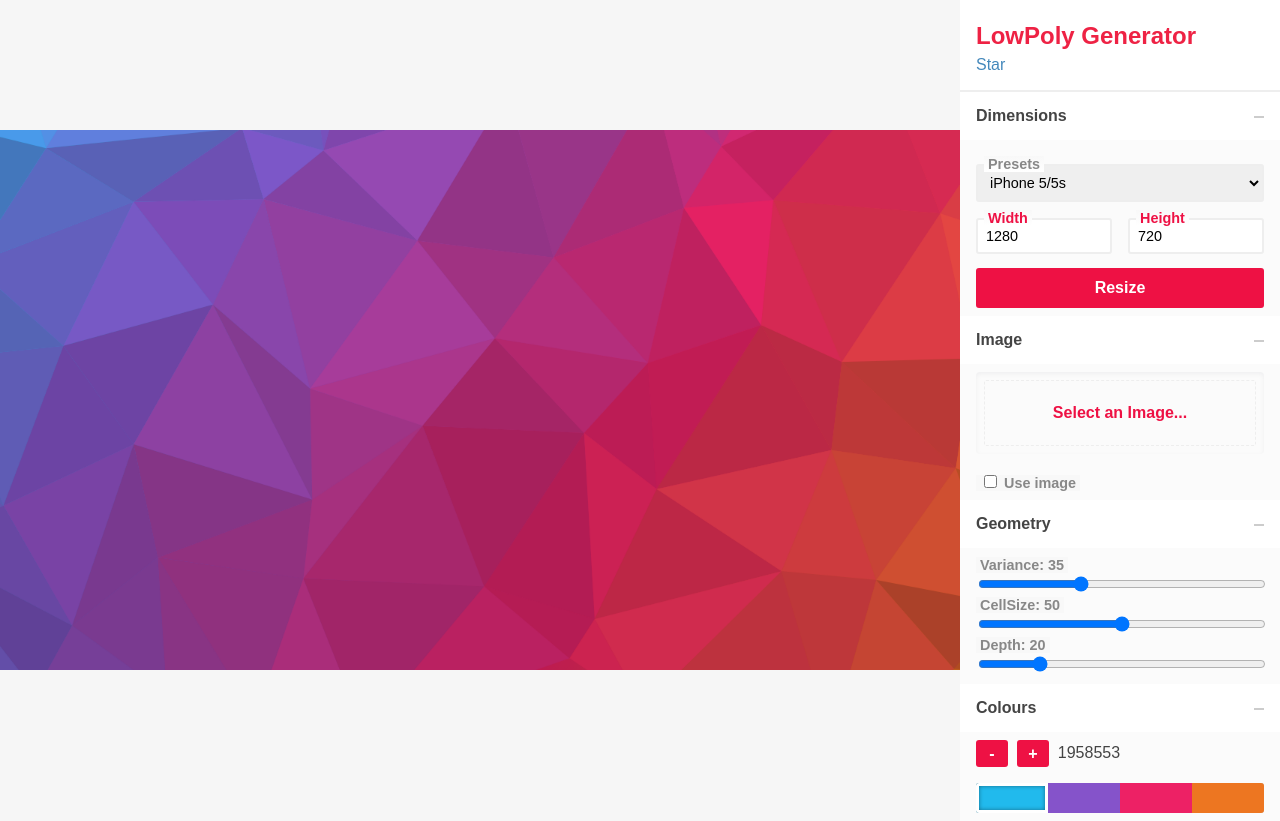
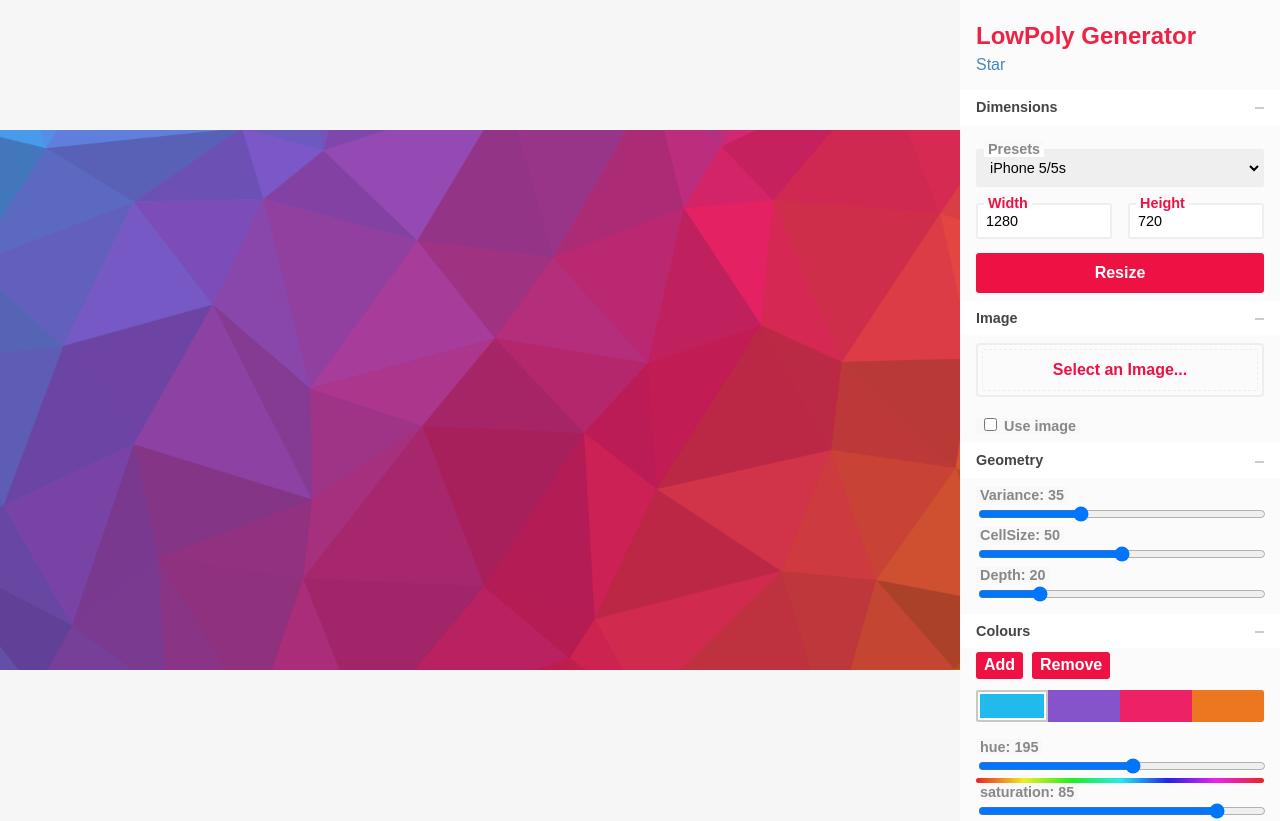
Before and after one commit to cojdev/lowpoly, a React app: page / in a window 1280 px wide. Shown: the top 821 px of the page. Built offline with nearby package versions, Linux system fonts and the light colour scheme; the HTML template or start-up script is replaced by a standard one.

Commit message:
Refactoring colour controls

```diff
--- a/src/js/Controls/ColourControls.jsx
+++ b/src/js/Controls/ColourControls.jsx
@@ -13,13 +13,19 @@ import { Button } from '../widgets/Button';
 
 import data from '../data';
 
+const Row = styled.div`
+    display: flex;
+    align-items: center;
+    margin: -.5ch;
+`;
+
 const SmallButton = styled.button`
     ${Button}
 
     display: inline-block;
-    width: 2rem;
     padding: .5ch .5rem;
-    margin-right: 1ch;
+    margin: 0 .5ch;
+    width: auto;
 
     ${props => props.disabled && css`
         background: #eee;
@@ -27,9 +33,19 @@ const SmallButton = styled.button`
     `}
 `;
 
+const AddButton = styled.button`
+    ${Button}
+
+    display: inline-block;
+    width: 2rem;
+    padding: .5ch .5rem;
+    height: 2rem;
+    margin-left: 1ch;
+`;
+
 const ColourGroup = styled.div`
     width: 100%;
-    height: 30px;
+    height: 2rem;
     position: relative;
     margin: 1em 0;
     overflow: hidden;
@@ -48,11 +64,15 @@ const ColourGroupInner = styled.div`
     background: #ccc;
 `;
 
-const ColourBar = styled.div`
+const ColourBar = styled.div.attrs(props => ({
+    style: {
+        background: props.background,
+    },
+}))`
     display: block;
     width: 100%;
     height: 5px;
-    background: ${props => props.background || '#ccc'};
+    border-radius: 10px;
 `;
 
 const Heading = styled.h3``;
@@ -77,9 +97,21 @@ export default class ColourControls extends React.Component {
     }
 
     componentDidUpdate(prevProps) {
-        if (this.props.settings !== prevProps.settings) {
-            // console.log(this.props.settings);
-            this.setState({ settings: this.props.settings });
+        const  { settings } = this.props;
+        const { active } = this.state;
+
+        const newState = Object.create(null);
+        if (settings !== prevProps.settings) {
+            // console.log(settings);
+            newState.settings = settings;
+
+            if (!settings[active]) {
+                console.log('not active: ', active, settings);
+                newState.active = settings.length - 1;
+
+            }
+
+            this.setState(newState);
         }
     }
 
@@ -90,7 +122,7 @@ export default class ColourControls extends React.Component {
         let settings = this.state.settings.slice();
 
         if (settings.length < this.state.maxColours) {
-            settings.push(hexToHsl(colour.getRandomHex(true)));
+            settings.push(colour.hexToHsl(colour.getRandomHex(true)));
             this.setState({ settings: settings }, () => this.props.setColours.call(this, this.state.settings));
         }
     }
@@ -99,7 +131,7 @@ export default class ColourControls extends React.Component {
      * Select a colour in the active palette triggered by an event
      */
     setActiveColour(e) {
-        this.setState({ active: parseInt(e.target.getAttribute('data-id'), 10)});
+        this.setState({ active: parseInt(e.target.getAttribute('data-id'), 10) });
     }
 
     /**
@@ -110,10 +142,10 @@ export default class ColourControls extends React.Component {
         const active = this.state.active;
 
         if (settings.length > 1) {
-            settings.splice(-1, 1);
+            settings.splice(active, 1);
 
             if (active > settings.length - 1) {
-                this.setState({active: settings.length - 1, settings: settings}, () => {
+                this.setState({ active: settings.length - 1, settings: settings }, () => {
                     this.props.setColours.call(this, settings);
                 });
             }
@@ -146,7 +178,7 @@ export default class ColourControls extends React.Component {
                 break;
         }
 
-        this.setState({settings: colours});
+        this.setState({ settings: colours });
     }
 
     /**
@@ -161,17 +193,17 @@ export default class ColourControls extends React.Component {
      * Set a selected palette as the current palette
      */
     handleSetPalette(palette) {
-        this.setState({active: 0});
+        this.setState({ active: 0 });
         this.props.setColours(palette);
     }
 
     render() {
-        const { settings } = this.state;
-        const { active } = this.state;
+        const { settings, active } = this.state;
 
         // console.log(settings);
 
         if (settings) {
+            console.log('active: ', active, settings);
             const activeColour = settings[active];
             const hsl = activeColour;
 
@@ -180,12 +212,12 @@ export default class ColourControls extends React.Component {
             let lumBarBg = `linear-gradient(to right,`;
 
             for (let i = 0; i <= 6; i++) {
-                hueBarBg += `hsl(${i*60}, ${activeColour[1]}%,${activeColour[2]}%)${i !== 6 ? ',' : ')' }`;
+                hueBarBg += `hsl(${i * 60}, ${activeColour[1]}%,${activeColour[2]}%)${i !== 6 ? ',' : ')'}`;
                 if (i < 2) {
-                    satBarBg += `hsl(${activeColour[0]}, ${i * 100}%, ${activeColour[2]}%)${i !== 1 ? ',' : ')' }`;
+                    satBarBg += `hsl(${activeColour[0]}, ${i * 100}%, ${activeColour[2]}%)${i !== 1 ? ',' : ')'}`;
                 }
                 if (i < 3) {
-                    lumBarBg += `hsl(${activeColour[0]}, ${activeColour[1]}%, ${i * 50}%)${i !== 2 ? ',' : ')' }`;
+                    lumBarBg += `hsl(${activeColour[0]}, ${activeColour[1]}%, ${i * 50}%)${i !== 2 ? ',' : ')'}`;
                 }
             }
 
@@ -201,14 +233,14 @@ export default class ColourControls extends React.Component {
 
             return (
                 <ControlGroup title="Colours">
-                    <SmallButton
-                        onClick={this.handleRemoveColour.bind(this)}
-                        disabled={settings.length > 1 ? false : true}>-</SmallButton>
-                    <SmallButton
-                        onClick={this.handleAddColour.bind(this)}
-                        disabled={settings.length < this.state.maxColours ? false : true}>+</SmallButton>
-                    {settings[active]}
-                    <br/>
+                    <Row>
+                        <SmallButton
+                            onClick={this.handleAddColour.bind(this)}
+                            disabled={settings.length < this.state.maxColours ? false : true}>Add</SmallButton>
+                        <SmallButton
+                            onClick={this.handleRemoveColour.bind(this)}
+                            disabled={settings.length > 1 ? false : true}>Remove</SmallButton>
+                    </Row>
 
                     <ColourGroup>
                         <ColourGroupInner>
--- a/src/js/Controls/ImageControls.jsx
+++ b/src/js/Controls/ImageControls.jsx
@@ -39,24 +39,23 @@ const StyledFileInput = styled.input`
 
     + label {
         display: block;
-        padding: 2em;
+        padding: 1em;
         border-radius: 4px;
-        /* border: 2px solid ${theme.colours.primary}; */
+        border: 2px solid #eee;
         color: ${theme.colours.primary};
         font-weight: 600;
         text-align: center;
         cursor: pointer;
-        box-shadow: inset 0 2px 5px rgba(10,20,40,0.05);
         position: relative;
 
         &:after {
             display: block;
             position: absolute;
             content: '';
-            top: .5rem;
-            left: .5rem;
-            right: .5rem;
-            bottom: .5rem;
+            top: 4px;
+            left: 4px;
+            right: 4px;
+            bottom: 4px;
             border-radius: 2px;
             border: 1px dashed #eee;
         }
--- a/src/js/Controls/PaletteControls.jsx
+++ b/src/js/Controls/PaletteControls.jsx
@@ -16,7 +16,7 @@ export default class PaletteControls extends React.Component {
     render() {
         return (
             <ControlGroup title="Palettes">
-                {data.palettes.map((item, index) => <ColourPalette key={index} colours={item} handleSetPalette={this.handleSetPalette.bind(this)} />)}
+                {data.hslpalettes.map((item, index) => <ColourPalette key={index} colours={item} handleSetPalette={this.handleSetPalette.bind(this)} />)}
             </ControlGroup>
         );
     }
--- a/src/js/Controls/index.jsx
+++ b/src/js/Controls/index.jsx
@@ -82,7 +82,6 @@ const Footer = styled.footer`
 	font-size: .8em;
     text-align: center;
     padding: 2em 0;
-    border-top: 2px solid #eee;
 
     ul {
 		margin: 0;
--- a/src/js/Header.jsx
+++ b/src/js/Header.jsx
@@ -4,9 +4,8 @@ import theme from './common/theme';
 
 const StyledHeader = styled.header`
 
-	background-color: #fff;
+	background-color: #fbfbfb;
 	padding: 1rem;
-	border-bottom: 2px solid #eee;
 
 	h1 {
 		font-size: 1.5rem;
--- a/src/js/widgets/ColourInput.jsx
+++ b/src/js/widgets/ColourInput.jsx
@@ -10,12 +10,14 @@ const StyledColourInput = styled.div`
     flex-grow: 1;
 `;
 
-const Target = styled.div.attrs(props => ({
+const Target = styled.div.attrs(props => {
+    // console.log(props.colour);
+    return ({
     style: {
         backgroundColor: hslToCss.apply(null, props.colour) || '#fff',
         padding: '3px',
     }
-}))`
+});})`
     height: 100%;
     width: 100%;
     transition: 150ms ease;
@@ -25,8 +27,9 @@ const Target = styled.div.attrs(props => ({
 
     ${props => props.active && css`
         box-shadow:
-            inset 0 0 0 3px #fff,
-            inset 0 0 4px 3px rgba(0,0,0,0.4);
+            inset 0 0 0 2px rgba(200,200,200,1),
+            inset 0 0 0 4px rgba(255,255,255,1)
+        ;
     `}
 `;
 
--- a/src/js/widgets/ColourPalette.jsx
+++ b/src/js/widgets/ColourPalette.jsx
@@ -1,13 +1,14 @@
 import React from 'react';
 import styled from 'styled-components';
+import { hslToCss } from '../common/colour';
 
 const Palette = styled.div`
     display: flex;
     position: relative;
-    margin: 0 0 1em;
+    margin: 0 0 .5em;
     cursor: pointer;
     outline: none;
-    height: 20px;
+    height: 24px;
     border-radius: 3px;
     overflow: hidden;
 
@@ -19,7 +20,7 @@ const Palette = styled.div`
 const Colour = styled.div`
     flex-grow: 1;
     height: 100%;
-    background-color: ${props => props.background || '#ccc'};
+    background-color: ${props => hslToCss.apply(null, props.background) || '#ccc'};
 `;
 
 export default function ColourPalette(props) {
--- a/src/js/widgets/ControlGroup.jsx
+++ b/src/js/widgets/ControlGroup.jsx
@@ -1,13 +1,14 @@
 import React from 'react';
 import styled, { css } from 'styled-components';
 import animate from '../common/animate';
+import theme from '../common/theme';
 
 const StyledControlGroup = styled.section`
     /* border-bottom: 1px solid #ddd; */
 `;
 
 const Heading = styled.button`
-    line-height: 3;
+    line-height: 2.4;
     font-weight: bold;
     position: relative;
     background: transparent;
@@ -17,11 +18,16 @@ const Heading = styled.button`
     cursor: pointer;
     padding: 0 1rem;
     margin: 0;
-    font-size: 1em;
+    font-size: .9em;
     outline: none;
     text-align: left;
     color: #444;
     font-family: inherit;
+    transition: 150ms ease;
+
+    &:hover {
+        color: ${theme.colours.primary};
+    }
 `;
 
 const Arrow = styled.div`
```
